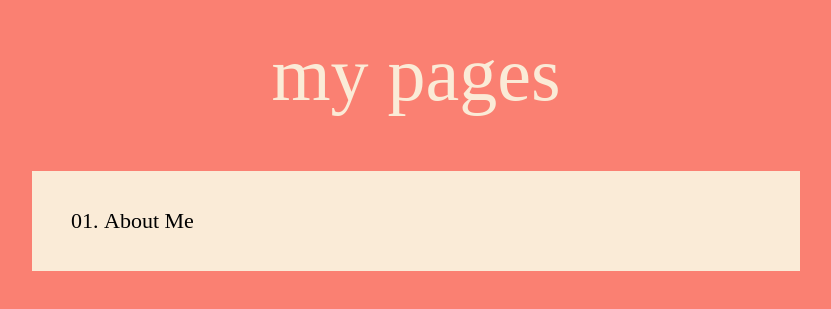
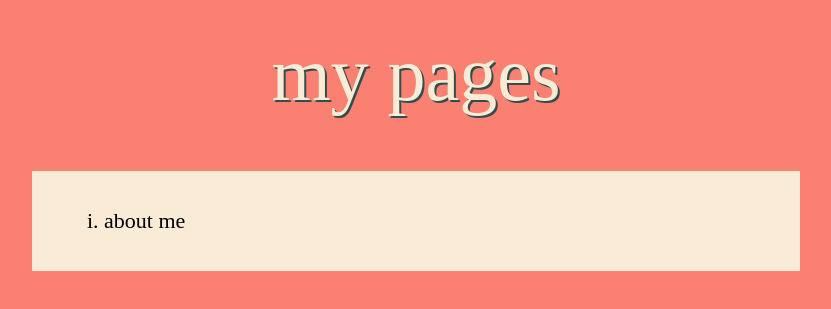
Before and after one commit to angelaclee/angelaclee, a plain HTML site: page index.html in a window 1280 px wide. Shown: the part 249-558 px from the top of the page, without its empty margins (224-1055 px from the left). Drawn offline with Linux system fonts and the light colour scheme.

Commit message:
change style

```diff
--- a/css/index.css
+++ b/css/index.css
@@ -13,6 +13,7 @@ body {
 }
 
 .toc-container {
+    text-transform: lowercase;
     background: antiquewhite;
     padding: 32px;
     line-height: 36px;
@@ -24,6 +25,7 @@ body {
 
 .header {
     text-transform: lowercase;
+    text-shadow: 2px 2px darkslategrey;
     color: antiquewhite;
     height: 40px;
     margin-bottom: 100px;
@@ -37,7 +39,7 @@ ul {
 }
 
 ul li {
-    list-style-type: decimal-leading-zero;
+    list-style-type: lower-roman;
   }
 
   a, a:visited {
@@ -46,5 +48,5 @@ ul li {
   }
 
   a:hover {
-    text-decoration: underline;
+    text-shadow: 2px 2px darkslategrey;
   }
```
